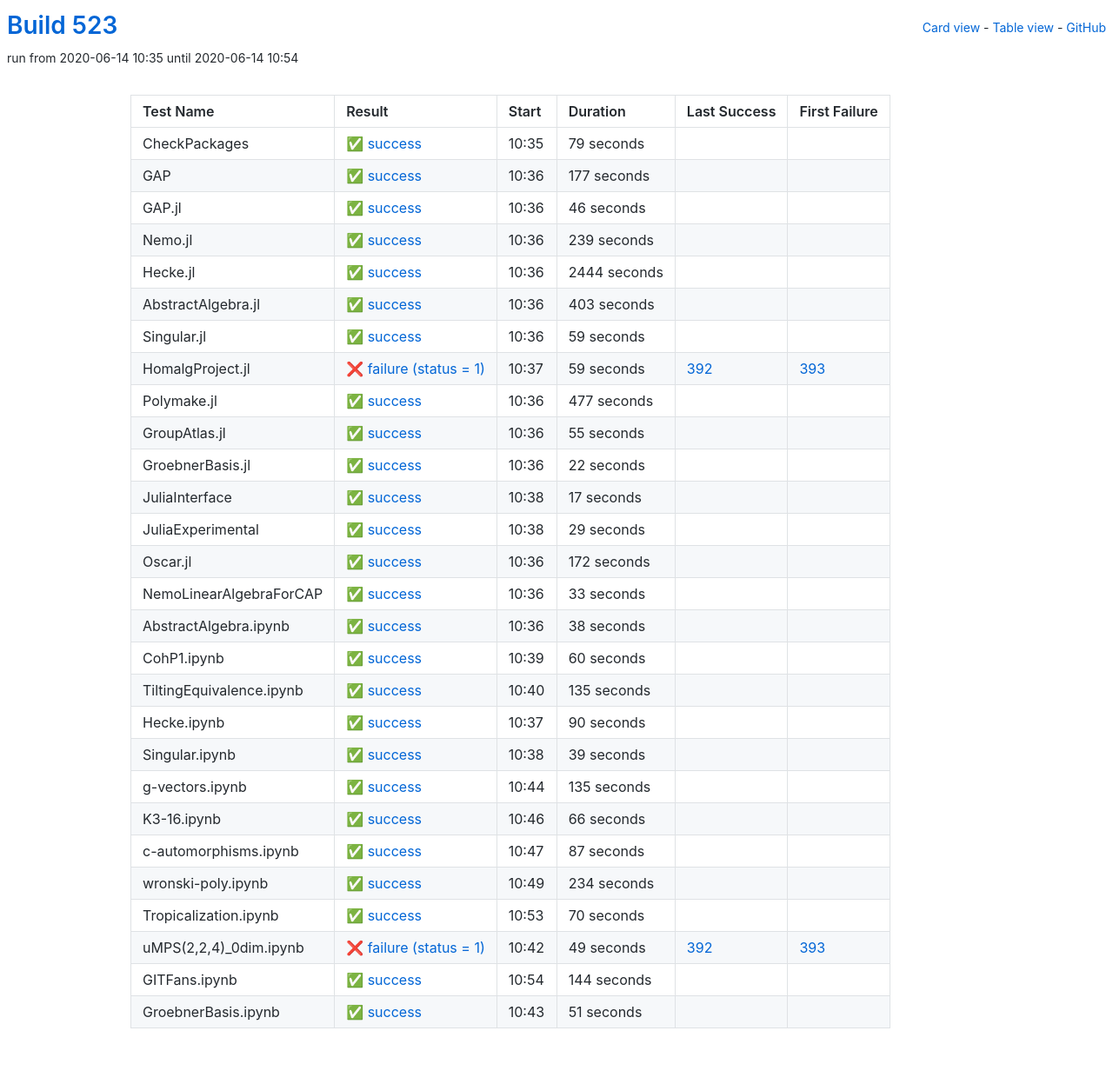
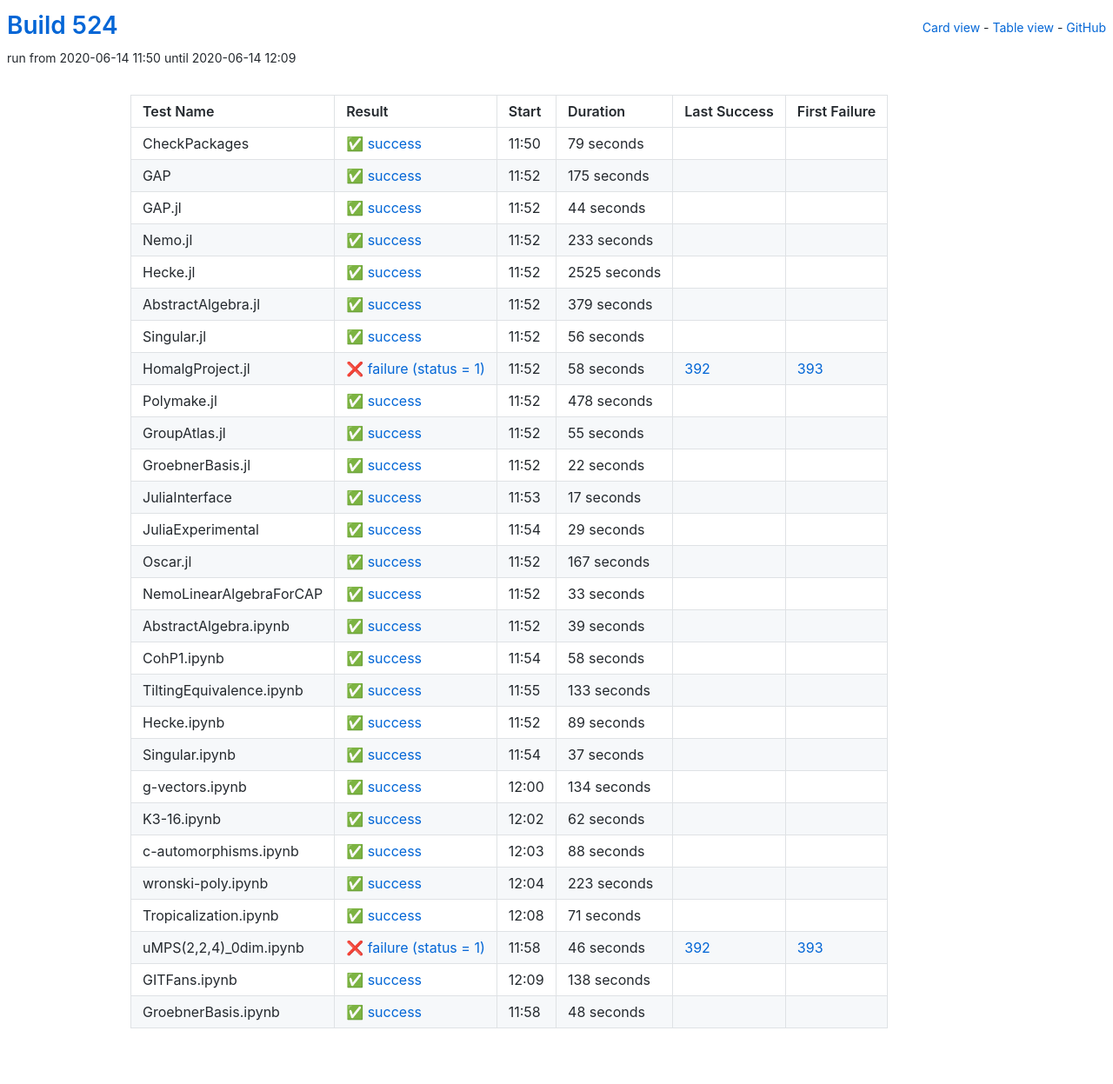
Before and after one commit to oscar-system/oscar-ci-status-1.4, a Jekyll site: the page built from table.html, in a window 1280 px wide. Shown: the whole page at 87% size. Built offline with Jekyll 4.4.1, drawn with Linux system fonts in a browser that asks for light colours.

Commit message:
Build #524

```diff
--- a/_data/ci.yml
+++ b/_data/ci.yml
@@ -1,6 +1,6 @@
 ---
-build: 523
-build_url: https://oscarci.mathematik.uni-kl.de/job/oscar-julia-1.4/523/
+build: 524
+build_url: https://oscarci.mathematik.uni-kl.de/job/oscar-julia-1.4/524/
 job: oscar-julia-1.4
 organization: oscar-system
 repo: oscar-ci-status-1.4
@@ -8,8 +8,8 @@ repourl: https://github.com/oscar-system/oscar-ci-status-1.4
 tests:
 - name: CheckPackages
   id: checkpackages
-  log: https://oscarci.mathematik.uni-kl.de/job/oscar-julia-1.4/523/artifact/logs/build-523/CheckPackages.log
-  start: 2020-06-14 10:35
+  log: https://oscarci.mathematik.uni-kl.de/job/oscar-julia-1.4/524/artifact/logs/build-524/CheckPackages.log
+  start: 2020-06-14 11:50
   success: true
   exitcode: 0
   status: success
@@ -20,104 +20,104 @@ tests:
   first_failure_url:
 - name: GAP
   id: gap
-  log: https://oscarci.mathematik.uni-kl.de/job/oscar-julia-1.4/523/artifact/logs/build-523/GAP.log
-  start: 2020-06-14 10:36
+  log: https://oscarci.mathematik.uni-kl.de/job/oscar-julia-1.4/524/artifact/logs/build-524/GAP.log
+  start: 2020-06-14 11:52
   success: true
   exitcode: 0
   status: success
-  duration: 177
+  duration: 175
   last_success: false
   last_success_url:
   first_failure: false
   first_failure_url:
 - name: GAP.jl
   id: gap-jl
-  log: https://oscarci.mathematik.uni-kl.de/job/oscar-julia-1.4/523/artifact/logs/build-523/GAP.jl.log
-  start: 2020-06-14 10:36
+  log: https://oscarci.mathematik.uni-kl.de/job/oscar-julia-1.4/524/artifact/logs/build-524/GAP.jl.log
+  start: 2020-06-14 11:52
   success: true
   exitcode: 0
   status: success
-  duration: 46
+  duration: 44
   last_success: false
   last_success_url:
   first_failure: false
   first_failure_url:
 - name: Nemo.jl
   id: nemo-jl
-  log: https://oscarci.mathematik.uni-kl.de/job/oscar-julia-1.4/523/artifact/logs/build-523/Nemo.jl.log
-  start: 2020-06-14 10:36
+  log: https://oscarci.mathematik.uni-kl.de/job/oscar-julia-1.4/524/artifact/logs/build-524/Nemo.jl.log
+  start: 2020-06-14 11:52
   success: true
   exitcode: 0
   status: success
-  duration: 239
+  duration: 233
   last_success: false
   last_success_url:
   first_failure: false
   first_failure_url:
 - name: Hecke.jl
   id: hecke-jl
-  log: https://oscarci.mathematik.uni-kl.de/job/oscar-julia-1.4/523/artifact/logs/build-523/Hecke.jl.log
-  start: 2020-06-14 10:36
+  log: https://oscarci.mathematik.uni-kl.de/job/oscar-julia-1.4/524/artifact/logs/build-524/Hecke.jl.log
+  start: 2020-06-14 11:52
   success: true
   exitcode: 0
   status: success
-  duration: 2444
+  duration: 2525
   last_success: false
   last_success_url:
   first_failure: false
   first_failure_url:
 - name: AbstractAlgebra.jl
   id: abstractalgebra-jl
-  log: https://oscarci.mathematik.uni-kl.de/job/oscar-julia-1.4/523/artifact/logs/build-523/AbstractAlgebra.jl.log
-  start: 2020-06-14 10:36
+  log: https://oscarci.mathematik.uni-kl.de/job/oscar-julia-1.4/524/artifact/logs/build-524/AbstractAlgebra.jl.log
+  start: 2020-06-14 11:52
   success: true
   exitcode: 0
   status: success
-  duration: 403
+  duration: 379
   last_success: false
   last_success_url:
   first_failure: false
   first_failure_url:
 - name: Singular.jl
   id: singular-jl
-  log: https://oscarci.mathematik.uni-kl.de/job/oscar-julia-1.4/523/artifact/logs/build-523/Singular.jl.log
-  start: 2020-06-14 10:36
+  log: https://oscarci.mathematik.uni-kl.de/job/oscar-julia-1.4/524/artifact/logs/build-524/Singular.jl.log
+  start: 2020-06-14 11:52
   success: true
   exitcode: 0
   status: success
-  duration: 59
+  duration: 56
   last_success: false
   last_success_url:
   first_failure: false
   first_failure_url:
 - name: HomalgProject.jl
   id: homalgproject-jl
-  log: https://oscarci.mathematik.uni-kl.de/job/oscar-julia-1.4/523/artifact/logs/build-523/HomalgProject.jl.log
-  start: 2020-06-14 10:37
+  log: https://oscarci.mathematik.uni-kl.de/job/oscar-julia-1.4/524/artifact/logs/build-524/HomalgProject.jl.log
+  start: 2020-06-14 11:52
   success: false
   exitcode: 1
   status: failure
-  duration: 59
+  duration: 58
   last_success: 392
   last_success_url: https://oscarci.mathematik.uni-kl.de/job/oscar-julia-1.4/392/
   first_failure: 393
   first_failure_url: https://oscarci.mathematik.uni-kl.de/job/oscar-julia-1.4/393/
 - name: Polymake.jl
   id: polymake-jl
-  log: https://oscarci.mathematik.uni-kl.de/job/oscar-julia-1.4/523/artifact/logs/build-523/Polymake.jl.log
-  start: 2020-06-14 10:36
+  log: https://oscarci.mathematik.uni-kl.de/job/oscar-julia-1.4/524/artifact/logs/build-524/Polymake.jl.log
+  start: 2020-06-14 11:52
   success: true
   exitcode: 0
   status: success
-  duration: 477
+  duration: 478
   last_success: false
   last_success_url:
   first_failure: false
   first_failure_url:
 - name: GroupAtlas.jl
   id: groupatlas-jl
-  log: https://oscarci.mathematik.uni-kl.de/job/oscar-julia-1.4/523/artifact/logs/build-523/GroupAtlas.jl.log
-  start: 2020-06-14 10:36
+  log: https://oscarci.mathematik.uni-kl.de/job/oscar-julia-1.4/524/artifact/logs/build-524/GroupAtlas.jl.log
+  start: 2020-06-14 11:52
   success: true
   exitcode: 0
   status: success
@@ -128,8 +128,8 @@ tests:
   first_failure_url:
 - name: GroebnerBasis.jl
   id: groebnerbasis-jl
-  log: https://oscarci.mathematik.uni-kl.de/job/oscar-julia-1.4/523/artifact/logs/build-523/GroebnerBasis.jl.log
-  start: 2020-06-14 10:36
+  log: https://oscarci.mathematik.uni-kl.de/job/oscar-julia-1.4/524/artifact/logs/build-524/GroebnerBasis.jl.log
+  start: 2020-06-14 11:52
   success: true
   exitcode: 0
   status: success
@@ -140,8 +140,8 @@ tests:
   first_failure_url:
 - name: JuliaInterface
   id: juliainterface
-  log: https://oscarci.mathematik.uni-kl.de/job/oscar-julia-1.4/523/artifact/logs/build-523/JuliaInterface.log
-  start: 2020-06-14 10:38
+  log: https://oscarci.mathematik.uni-kl.de/job/oscar-julia-1.4/524/artifact/logs/build-524/JuliaInterface.log
+  start: 2020-06-14 11:53
   success: true
   exitcode: 0
   status: success
@@ -152,8 +152,8 @@ tests:
   first_failure_url:
 - name: JuliaExperimental
   id: juliaexperimental
-  log: https://oscarci.mathematik.uni-kl.de/job/oscar-julia-1.4/523/artifact/logs/build-523/JuliaExperimental.log
-  start: 2020-06-14 10:38
+  log: https://oscarci.mathematik.uni-kl.de/job/oscar-julia-1.4/524/artifact/logs/build-524/JuliaExperimental.log
+  start: 2020-06-14 11:54
   success: true
   exitcode: 0
   status: success
@@ -164,20 +164,20 @@ tests:
   first_failure_url:
 - name: Oscar.jl
   id: oscar-jl
-  log: https://oscarci.mathematik.uni-kl.de/job/oscar-julia-1.4/523/artifact/logs/build-523/Oscar.jl.log
-  start: 2020-06-14 10:36
+  log: https://oscarci.mathematik.uni-kl.de/job/oscar-julia-1.4/524/artifact/logs/build-524/Oscar.jl.log
+  start: 2020-06-14 11:52
   success: true
   exitcode: 0
   status: success
-  duration: 172
+  duration: 167
   last_success: false
   last_success_url:
   first_failure: false
   first_failure_url:
 - name: NemoLinearAlgebraForCAP
   id: nemolinearalgebraforcap
-  log: https://oscarci.mathematik.uni-kl.de/job/oscar-julia-1.4/523/artifact/logs/build-523/NemoLinearAlgebraForCAP.log
-  start: 2020-06-14 10:36
+  log: https://oscarci.mathematik.uni-kl.de/job/oscar-julia-1.4/524/artifact/logs/build-524/NemoLinearAlgebraForCAP.log
+  start: 2020-06-14 11:52
   success: true
   exitcode: 0
   status: success
@@ -188,56 +188,8 @@ tests:
   first_failure_url:
 - name: AbstractAlgebra.ipynb
   id: abstractalgebra-ipynb
-  log: https://oscarci.mathematik.uni-kl.de/job/oscar-julia-1.4/523/artifact/logs/build-523/AbstractAlgebra.ipynb.log
-  start: 2020-06-14 10:36
-  success: true
-  exitcode: 0
-  status: success
-  duration: 38
-  last_success: false
-  last_success_url:
-  first_failure: false
-  first_failure_url:
-- name: CohP1.ipynb
-  id: cohp1-ipynb
-  log: https://oscarci.mathematik.uni-kl.de/job/oscar-julia-1.4/523/artifact/logs/build-523/CohP1.ipynb.log
-  start: 2020-06-14 10:39
-  success: true
-  exitcode: 0
-  status: success
-  duration: 60
-  last_success: false
-  last_success_url:
-  first_failure: false
-  first_failure_url:
-- name: TiltingEquivalence.ipynb
-  id: tiltingequivalence-ipynb
-  log: https://oscarci.mathematik.uni-kl.de/job/oscar-julia-1.4/523/artifact/logs/build-523/TiltingEquivalence.ipynb.log
-  start: 2020-06-14 10:40
-  success: true
-  exitcode: 0
-  status: success
-  duration: 135
-  last_success: false
-  last_success_url:
-  first_failure: false
-  first_failure_url:
-- name: Hecke.ipynb
-  id: hecke-ipynb
-  log: https://oscarci.mathematik.uni-kl.de/job/oscar-julia-1.4/523/artifact/logs/build-523/Hecke.ipynb.log
-  start: 2020-06-14 10:37
-  success: true
-  exitcode: 0
-  status: success
-  duration: 90
-  last_success: false
-  last_success_url:
-  first_failure: false
-  first_failure_url:
-- name: Singular.ipynb
-  id: singular-ipynb
-  log: https://oscarci.mathematik.uni-kl.de/job/oscar-julia-1.4/523/artifact/logs/build-523/Singular.ipynb.log
-  start: 2020-06-14 10:38
+  log: https://oscarci.mathematik.uni-kl.de/job/oscar-julia-1.4/524/artifact/logs/build-524/AbstractAlgebra.ipynb.log
+  start: 2020-06-14 11:52
   success: true
   exitcode: 0
   status: success
@@ -246,98 +198,146 @@ tests:
   last_success_url:
   first_failure: false
   first_failure_url:
-- name: g-vectors.ipynb
-  id: g-vectors-ipynb
-  log: https://oscarci.mathematik.uni-kl.de/job/oscar-julia-1.4/523/artifact/logs/build-523/g-vectors.ipynb.log
-  start: 2020-06-14 10:44
+- name: CohP1.ipynb
+  id: cohp1-ipynb
+  log: https://oscarci.mathematik.uni-kl.de/job/oscar-julia-1.4/524/artifact/logs/build-524/CohP1.ipynb.log
+  start: 2020-06-14 11:54
   success: true
   exitcode: 0
   status: success
-  duration: 135
+  duration: 58
+  last_success: false
+  last_success_url:
+  first_failure: false
+  first_failure_url:
+- name: TiltingEquivalence.ipynb
+  id: tiltingequivalence-ipynb
+  log: https://oscarci.mathematik.uni-kl.de/job/oscar-julia-1.4/524/artifact/logs/build-524/TiltingEquivalence.ipynb.log
+  start: 2020-06-14 11:55
+  success: true
+  exitcode: 0
+  status: success
+  duration: 133
+  last_success: false
+  last_success_url:
+  first_failure: false
+  first_failure_url:
+- name: Hecke.ipynb
+  id: hecke-ipynb
+  log: https://oscarci.mathematik.uni-kl.de/job/oscar-julia-1.4/524/artifact/logs/build-524/Hecke.ipynb.log
+  start: 2020-06-14 11:52
+  success: true
+  exitcode: 0
+  status: success
+  duration: 89
+  last_success: false
+  last_success_url:
+  first_failure: false
+  first_failure_url:
+- name: Singular.ipynb
+  id: singular-ipynb
+  log: https://oscarci.mathematik.uni-kl.de/job/oscar-julia-1.4/524/artifact/logs/build-524/Singular.ipynb.log
+  start: 2020-06-14 11:54
+  success: true
+  exitcode: 0
+  status: success
+  duration: 37
+  last_success: false
+  last_success_url:
+  first_failure: false
+  first_failure_url:
+- name: g-vectors.ipynb
+  id: g-vectors-ipynb
+  log: https://oscarci.mathematik.uni-kl.de/job/oscar-julia-1.4/524/artifact/logs/build-524/g-vectors.ipynb.log
+  start: 2020-06-14 12:00
+  success: true
+  exitcode: 0
+  status: success
+  duration: 134
   last_success: false
   last_success_url:
   first_failure: false
   first_failure_url:
 - name: K3-16.ipynb
   id: k3-16-ipynb
-  log: https://oscarci.mathematik.uni-kl.de/job/oscar-julia-1.4/523/artifact/logs/build-523/K3-16.ipynb.log
-  start: 2020-06-14 10:46
+  log: https://oscarci.mathematik.uni-kl.de/job/oscar-julia-1.4/524/artifact/logs/build-524/K3-16.ipynb.log
+  start: 2020-06-14 12:02
   success: true
   exitcode: 0
   status: success
-  duration: 66
+  duration: 62
   last_success: false
   last_success_url:
   first_failure: false
   first_failure_url:
 - name: c-automorphisms.ipynb
   id: c-automorphisms-ipynb
-  log: https://oscarci.mathematik.uni-kl.de/job/oscar-julia-1.4/523/artifact/logs/build-523/c-automorphisms.ipynb.log
-  start: 2020-06-14 10:47
+  log: https://oscarci.mathematik.uni-kl.de/job/oscar-julia-1.4/524/artifact/logs/build-524/c-automorphisms.ipynb.log
+  start: 2020-06-14 12:03
   success: true
   exitcode: 0
   status: success
-  duration: 87
+  duration: 88
   last_success: false
   last_success_url:
   first_failure: false
   first_failure_url:
 - name: wronski-poly.ipynb
   id: wronski-poly-ipynb
-  log: https://oscarci.mathematik.uni-kl.de/job/oscar-julia-1.4/523/artifact/logs/build-523/wronski-poly.ipynb.log
-  start: 2020-06-14 10:49
+  log: https://oscarci.mathematik.uni-kl.de/job/oscar-julia-1.4/524/artifact/logs/build-524/wronski-poly.ipynb.log
+  start: 2020-06-14 12:04
   success: true
   exitcode: 0
   status: success
-  duration: 234
+  duration: 223
   last_success: false
   last_success_url:
   first_failure: false
   first_failure_url:
 - name: Tropicalization.ipynb
   id: tropicalization-ipynb
-  log: https://oscarci.mathematik.uni-kl.de/job/oscar-julia-1.4/523/artifact/logs/build-523/Tropicalization.ipynb.log
-  start: 2020-06-14 10:53
+  log: https://oscarci.mathematik.uni-kl.de/job/oscar-julia-1.4/524/artifact/logs/build-524/Tropicalization.ipynb.log
+  start: 2020-06-14 12:08
   success: true
   exitcode: 0
   status: success
-  duration: 70
+  duration: 71
   last_success: false
   last_success_url:
   first_failure: false
   first_failure_url:
 - name: uMPS(2,2,4)_0dim.ipynb
   id: umps-2-2-4-0dim-ipynb
-  log: https://oscarci.mathematik.uni-kl.de/job/oscar-julia-1.4/523/artifact/logs/build-523/uMPS-2-2-4-_0dim.ipynb.log
-  start: 2020-06-14 10:42
+  log: https://oscarci.mathematik.uni-kl.de/job/oscar-julia-1.4/524/artifact/logs/build-524/uMPS-2-2-4-_0dim.ipynb.log
+  start: 2020-06-14 11:58
   success: false
   exitcode: 1
   status: failure
-  duration: 49
+  duration: 46
   last_success: 392
   last_success_url: https://oscarci.mathematik.uni-kl.de/job/oscar-julia-1.4/392/
   first_failure: 393
   first_failure_url: https://oscarci.mathematik.uni-kl.de/job/oscar-julia-1.4/393/
 - name: GITFans.ipynb
   id: gitfans-ipynb
-  log: https://oscarci.mathematik.uni-kl.de/job/oscar-julia-1.4/523/artifact/logs/build-523/GITFans.ipynb.log
-  start: 2020-06-14 10:54
+  log: https://oscarci.mathematik.uni-kl.de/job/oscar-julia-1.4/524/artifact/logs/build-524/GITFans.ipynb.log
+  start: 2020-06-14 12:09
   success: true
   exitcode: 0
   status: success
-  duration: 144
+  duration: 138
   last_success: false
   last_success_url:
   first_failure: false
   first_failure_url:
 - name: GroebnerBasis.ipynb
   id: groebnerbasis-ipynb
-  log: https://oscarci.mathematik.uni-kl.de/job/oscar-julia-1.4/523/artifact/logs/build-523/GroebnerBasis.ipynb.log
-  start: 2020-06-14 10:43
+  log: https://oscarci.mathematik.uni-kl.de/job/oscar-julia-1.4/524/artifact/logs/build-524/GroebnerBasis.ipynb.log
+  start: 2020-06-14 11:58
   success: true
   exitcode: 0
   status: success
-  duration: 51
+  duration: 48
   last_success: false
   last_success_url:
   first_failure: false
```
Also changed, not shown: README.md.
